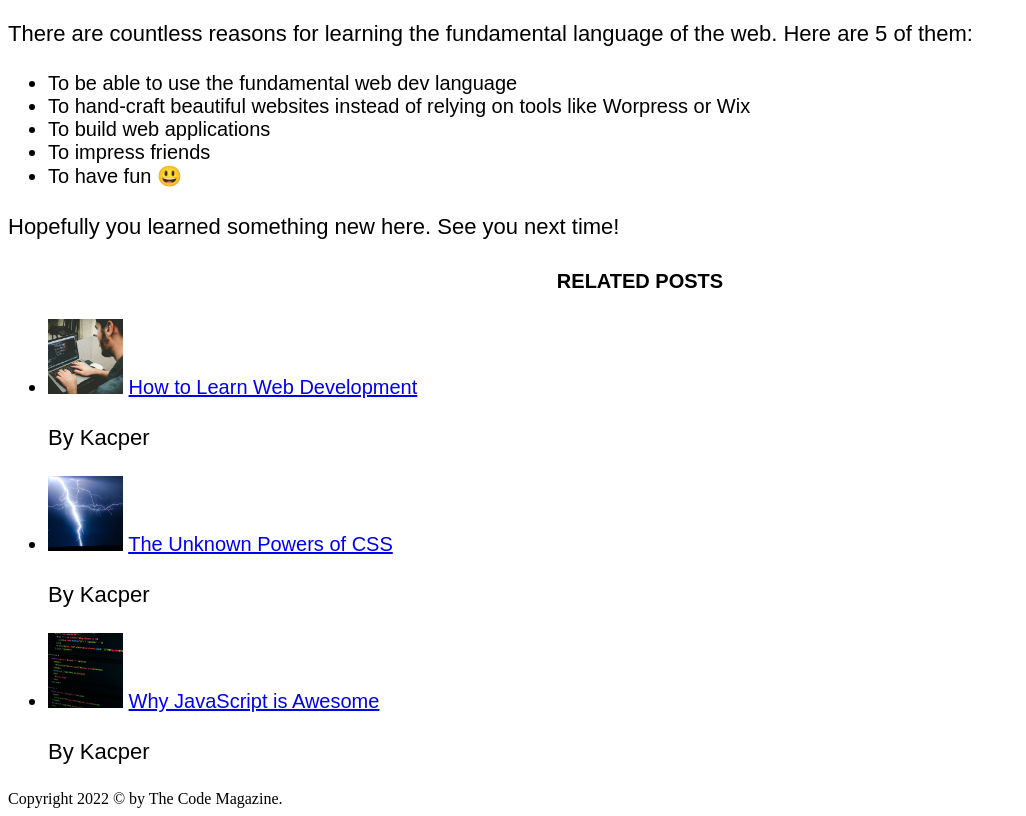
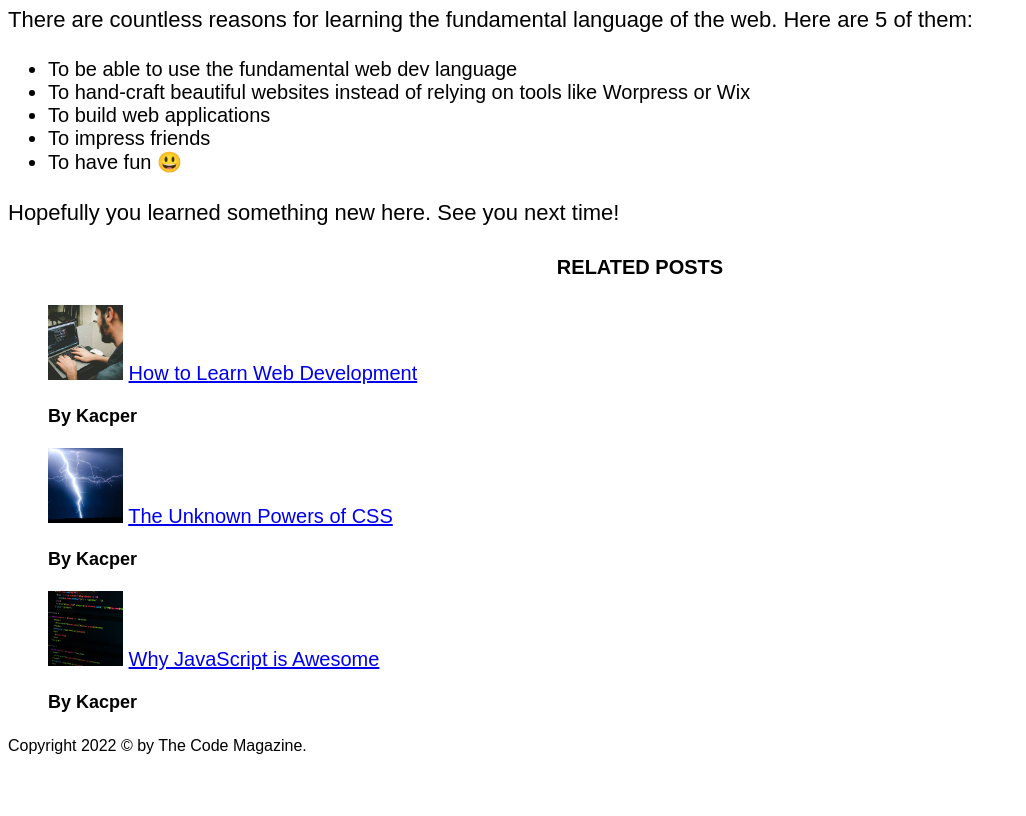
Before and after one commit to ProDevDesign/The-Code-Magazine, a plain HTML site: page index.html in a window 1280 px wide. Shown: the part 1199-2015 px from the top of the page, without its empty margins (0-1026 px from the left). After the commit the page ends 1973 px from the top, so only its background shows below. Drawn offline with Linux system fonts and the light colour scheme.

Commit message:
Add files via upload

```diff
--- a/index.css
+++ b/index.css
@@ -1,34 +1,65 @@
+h1,
+h2,
+h3,
+h4,
+p,
+li {
+  font-family: sans-serif;
+}
+
 h1 {
   font-size: 26px;
-  font-family: sans-serif;
   text-transform: uppercase;
   font-style: italic;
 }
 
 h2 {
   font-size: 40px;
-  font-family: sans-serif;
 }
 
 h3 {
   font-size: 30px;
-  font-family: sans-serif;
 }
 
 h4 {
   font-size: 20px;
-  font-family: sans-serif;
   text-transform: uppercase;
   text-align: center;
 }
 
 p {
   font-size: 22px;
-  font-family: sans-serif;
   line-height: 1.5;
 }
 
 li {
   font-size: 20px;
-  font-family: sans-serif;
 }
+
+/* footer p {
+  font-size: 16px;
+} */
+
+/*article header p {
+  font-style: italic;
+} */
+
+#author {
+  /*ID*/
+  font-size: 18px;
+  font-style: italic;
+}
+
+#copyright {
+  /*ID*/
+  font-size: 16px;
+}
+
+.related-author {
+  font-size: 18px;
+  font-weight: bold;
+}
+
+.related {
+  list-style: none;
+}
--- a/index.html
+++ b/index.html
@@ -26,7 +26,9 @@
 
         <img src="img/author.png" alt="Author - icon" width="50" height="50" />
 
-        <p>Posted by <strong>Kacper</strong> on Saturday, June 4th 2022</p>
+        <p id="author">
+          Posted by <strong>Kacper</strong> on Saturday, June 4th 2022
+        </p>
 
         <img
           src="img/post-img.jpg"
@@ -100,7 +102,7 @@
     <aside>
       <h4>Related posts</h4>
 
-      <ul>
+      <ul class="related">
         <li>
           <img
             src="img/related-1.jpg"
@@ -109,7 +111,7 @@
             height="75px"
           />
           <a href="#">How to Learn Web Development</a>
-          <p>By Kacper</p>
+          <p class="related-author">By Kacper</p>
         </li>
         <li>
           <img
@@ -119,7 +121,7 @@
             height="75px"
           />
           <a href="#">The Unknown Powers of CSS</a>
-          <p>By Kacper</p>
+          <p class="related-author">By Kacper</p>
         </li>
         <li>
           <img
@@ -129,11 +131,13 @@
             height="75px"
           />
           <a href="#">Why JavaScript is Awesome</a>
-          <p>By Kacper</p>
+          <p class="related-author">By Kacper</p>
         </li>
       </ul>
     </aside>
 
-    <footer>Copyright 2022 &copy; by The Code Magazine.</footer>
+    <footer>
+      <p id="copyright">Copyright 2022 &copy; by The Code Magazine.</p>
+    </footer>
   </body>
 </html>
```
